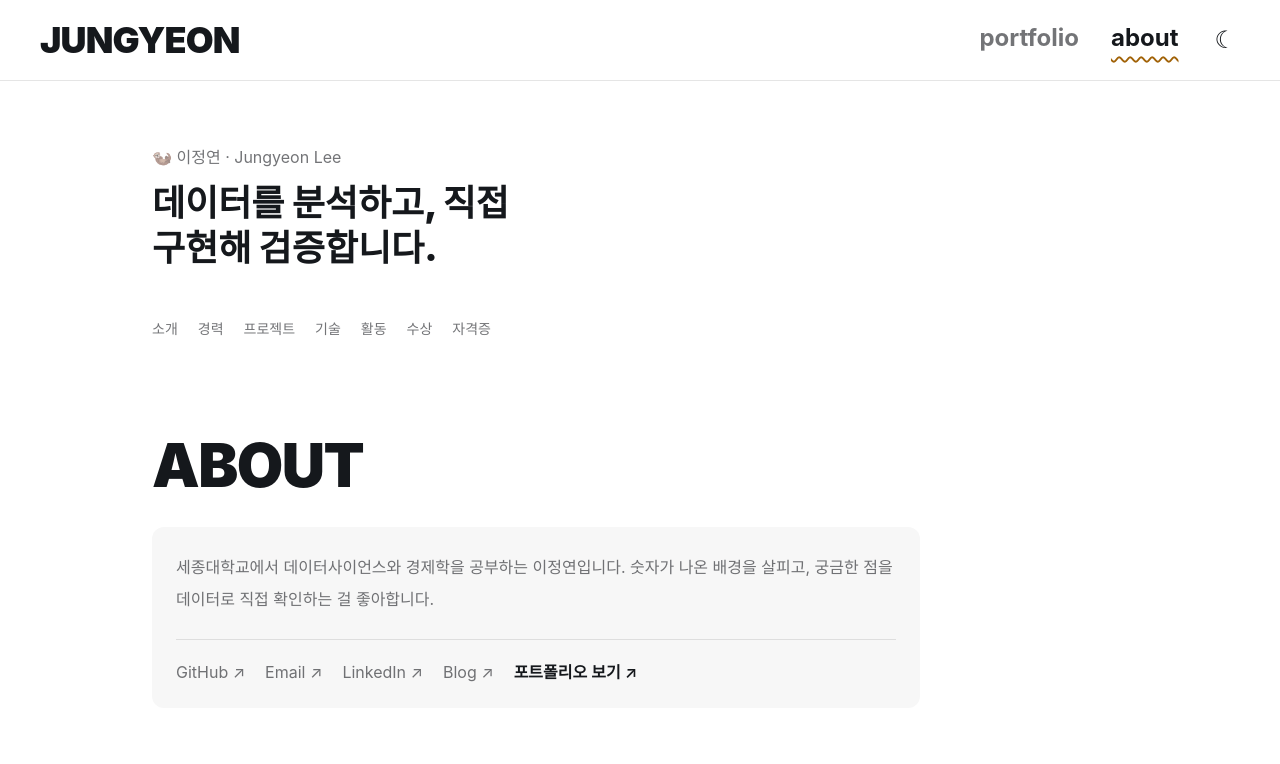
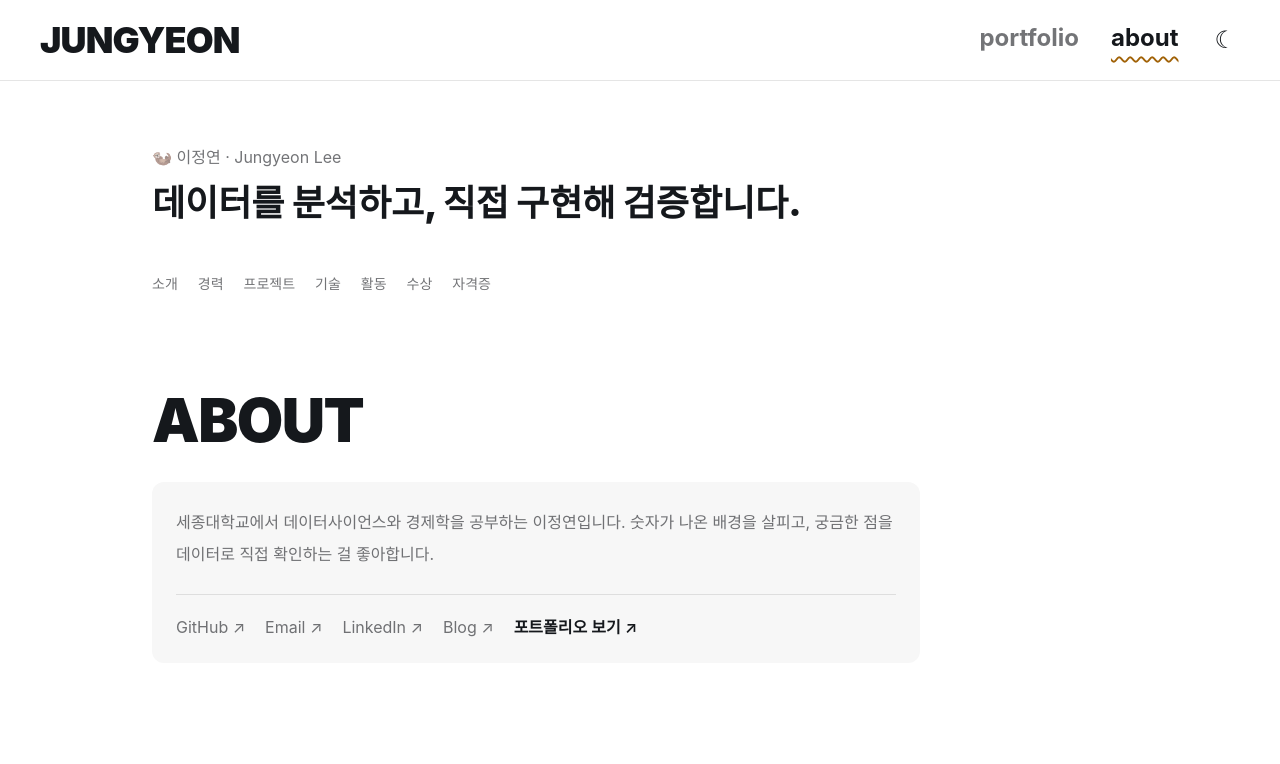
Before and after one commit to JungYeoni/portfolio, a Next.js app: page / in a window 1280 px wide. Shown: the top 764 px of the page. Built offline with nearby package versions, Linux system fonts and the light colour scheme; a web font is replaced by a local one.

Commit message:
fix: 소개 헤드라인의 데스크톱 줄바꿈 수정 (#20)

```diff
--- a/src/app/page.tsx
+++ b/src/app/page.tsx
@@ -15,7 +15,7 @@ export default function Home() {
         <header>
           <div>
             <p className="text-base text-muted">🦦 {profile.nameKo} · {profile.nameEn}</p>
-            <h1 className="mt-3 max-w-xl text-4xl leading-tight font-black">{profile.tagline}</h1>
+            <h1 className="mt-3 text-4xl leading-tight font-black">{profile.tagline}</h1>
           </div>
         </header>
 
```
